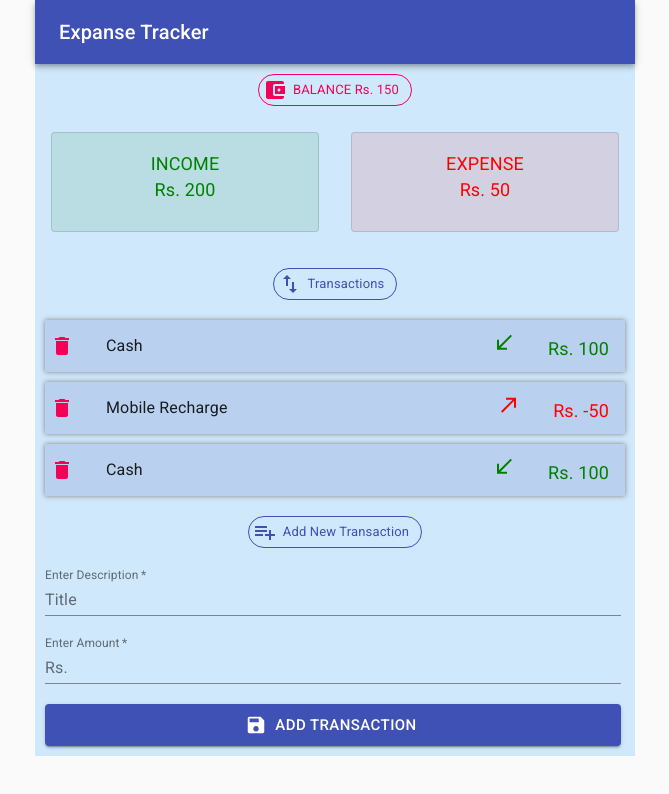
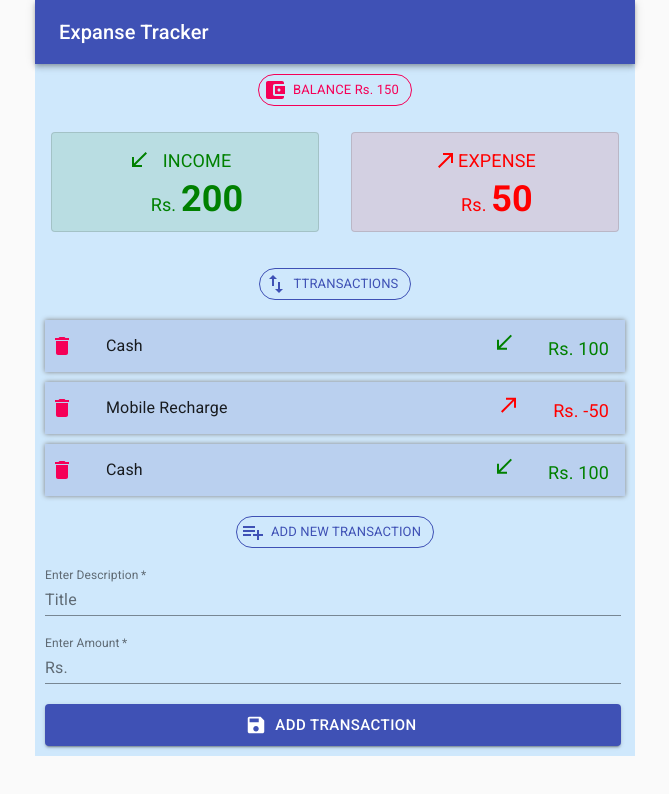
Before and after one commit to Shahjahan786/expense-traker-react, a React (Create React App) app: page / in a window 1280 px wide. Shown: the top 794 px of the page, without its empty margins (305-974 px from the left). Built offline with nearby package versions, Linux system fonts and the light colour scheme.

Commit message:
css applied

```diff
--- a/src/IncomeExpenceTotals.js
+++ b/src/IncomeExpenceTotals.js
@@ -2,6 +2,8 @@ import { useContext } from "react";
 import { TransContext } from "./TransContext";
 import { makeStyles } from '@material-ui/core/styles';
 import Paper from '@material-ui/core/Paper';
+import CallReceivedIcon from '@material-ui/icons/CallReceived';
+import CallMadeIcon from '@material-ui/icons/CallMade';
 
 const useStyles = makeStyles((theme) => ({
         root: {
@@ -15,6 +17,12 @@ const useStyles = makeStyles((theme) => ({
 
                 },
         },
+
+        total:{
+                fontSize: '36px',
+                fontWeight: 900
+
+        }
 }));
 
 
@@ -41,11 +49,13 @@ const IncomeExpenceTotals = () => {
         return (
 
                 <div className={classes.root}>
-                        <Paper variant="outlined" style={{height:'100px', width:'50%', backgroundColor:'rgb(0,128,0, 0.1)'}}>
-                                <p className="income">INCOME <br />Rs. {income}</p>
+                        <Paper variant="outlined" style={{display:'flex', justifyContent:'center',paddingTop:'15px',height:'100px', width:'50%', backgroundColor:'rgb(0,128,0, 0.1)'}}>
+                                <CallReceivedIcon style={{ color: "green" }} />
+                                <span className="income">INCOME <br />Rs. <span className={classes.total}>{income}</span></span>
                         </Paper>
-                        <Paper variant="outlined" style={{height:'100px', width:'50%', backgroundColor:'rgb(255,0,0, 0.1)'}}>
-                                <p className="expense">EXPENSE <br />Rs. {Math.abs(expenses)}</p>
+                        <Paper variant="outlined" style={{display:'flex', justifyContent:'center',paddingTop:'15px',height:'100px', width:'50%', backgroundColor:'rgb(255,0,0, 0.1)'}}>
+                                <CallMadeIcon style={{ color: "red" }} />
+                                <span className="expense"> EXPENSE <br />Rs. <span className={classes.total}>{Math.abs(expenses)}</span></span>
 
                         </Paper>
                 </div>
--- a/src/TransItems.js
+++ b/src/TransItems.js
@@ -46,7 +46,7 @@ const TransItems = () => {
         return (
                 <List className={classes.root}>
                         <Chip
-                                label="Transactions"
+                                label="TTRANSACTIONS"
                                 color="primary"
                                 variant="outlined"
                                 style={{ margin: '10px auto' }}
--- a/src/TransactionForm.js
+++ b/src/TransactionForm.js
@@ -52,7 +52,7 @@ const TransactionForm = () => {
     return (
         <form onSubmit={handleSubmit} className={classes.root}>
             <Chip
-                                label="Add New Transaction"
+                                label="ADD NEW TRANSACTION"
                                 color="primary"
                                 variant="outlined"
                                 style={{ margin: '10px auto' }}
@@ -72,6 +72,7 @@ const TransactionForm = () => {
                 required
                 label="Enter Amount"
                 id="amount"
+                type="number"
                 className={clsx(classes.margin, classes.textField)}
                 InputProps={{
                     startAdornment: <InputAdornment position="start">Rs. </InputAdornment>,
```
Also changed, not shown: 1 other file (tests, documents, lock files or other folders).
